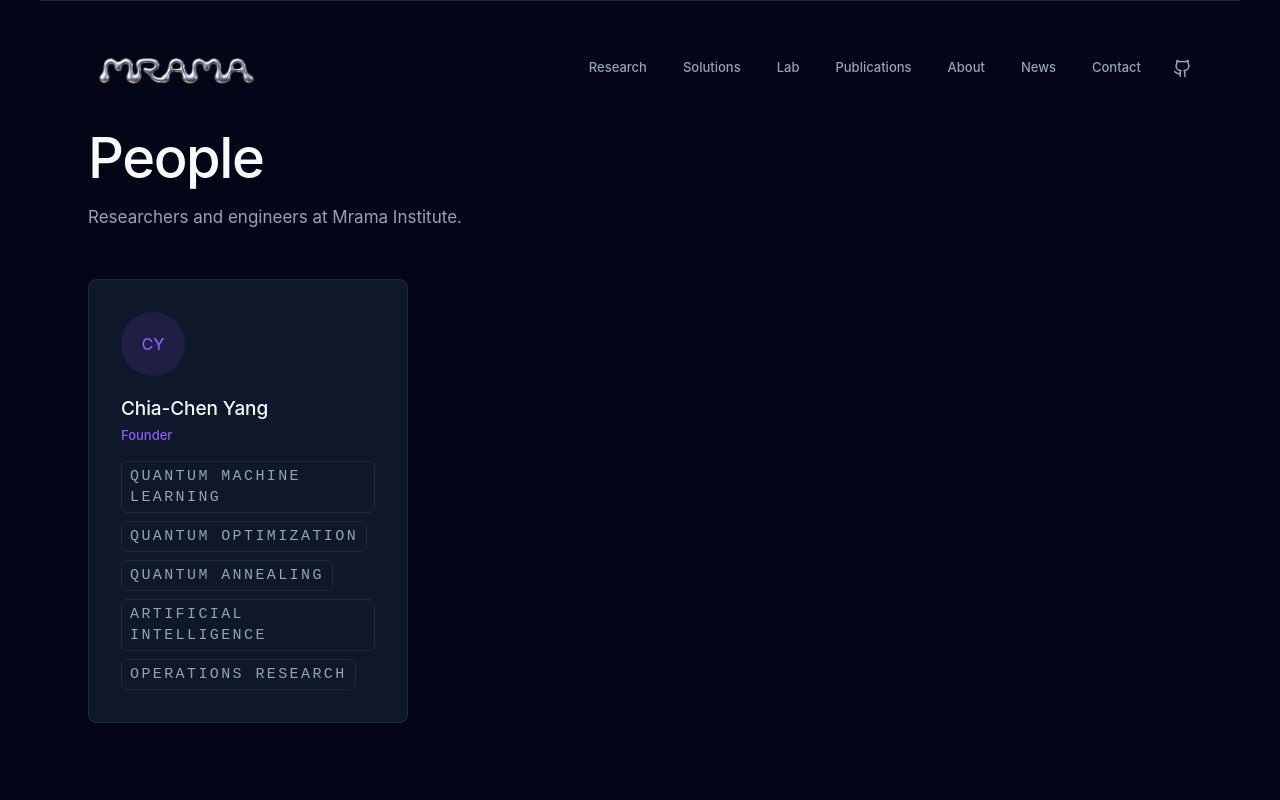
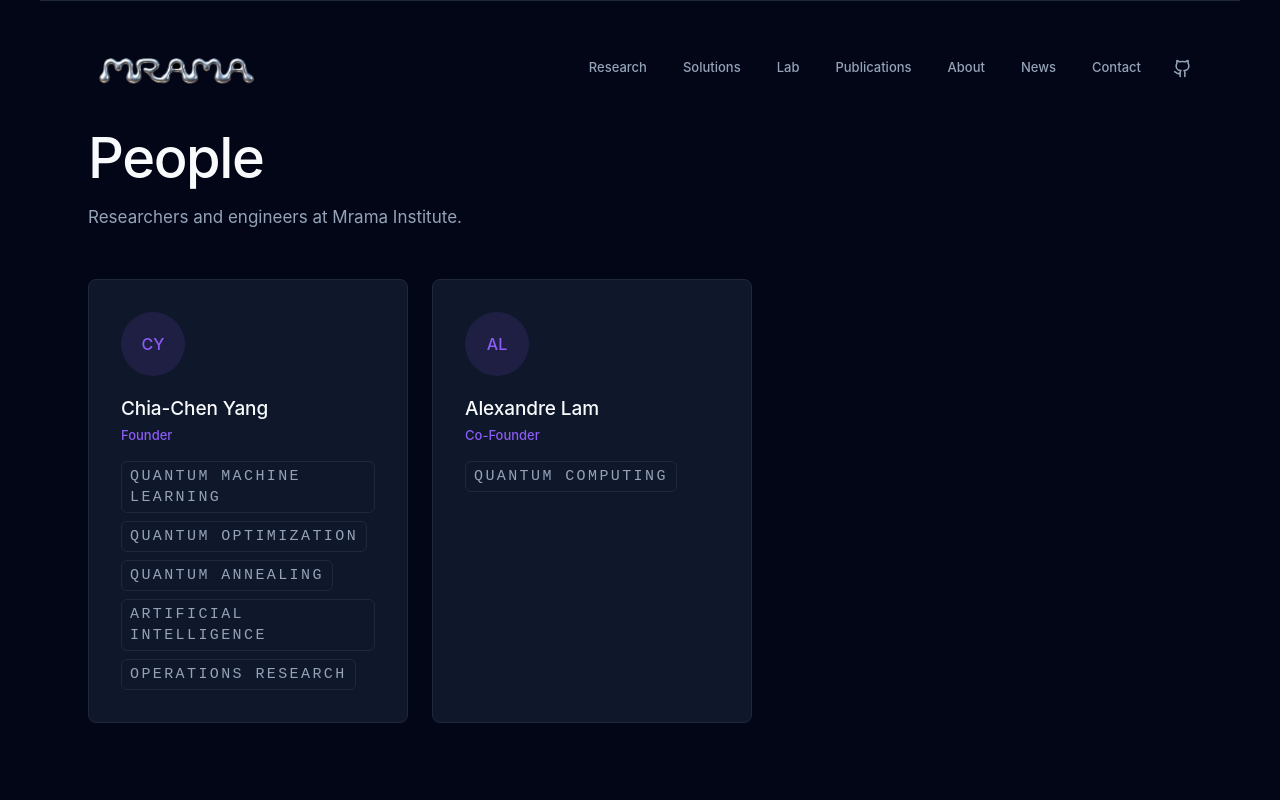
Before and after one commit to easonyang001/easonyang001.github.io, a React (Vite) app: page /people in a window 1280 px wide. Shown: the top 800 px of the page. Built offline with nearby package versions, Linux system fonts and the light colour scheme.

Commit message:
content: add Alexandre Lam as co-founder

```diff
--- a/src/data/people.ts
+++ b/src/data/people.ts
@@ -23,4 +23,21 @@ export const people: Person[] = [
     locationCountry: "Taiwan",
     locationCity: null,
   },
+  {
+    slug: "alexandre-lam",
+    name: "Alexandre Lam",
+    roles: ["Co-Founder"],
+    biography:
+      "Co-founder of Mrama Institute with a background at Mines Nancy and an interest in quantum research.",
+    researchInterests: ["Quantum Computing"],
+    avatarUrl: null,
+    avatarInitials: "AL",
+    email: null,
+    githubUrl: null,
+    scholarUrl: null,
+    linkedinUrl: null,
+    orcid: null,
+    locationCountry: "France",
+    locationCity: "Paris",
+  },
 ];
```
Also changed, not shown: 1 other file (tests, documents, lock files or other folders).
